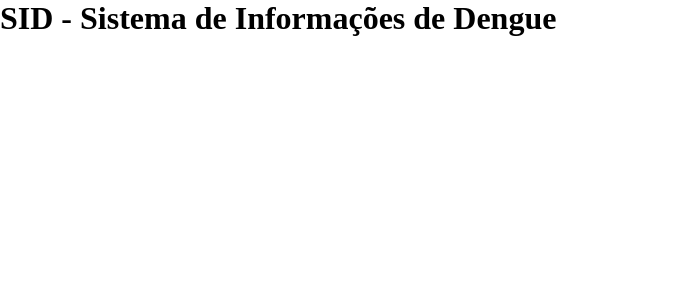
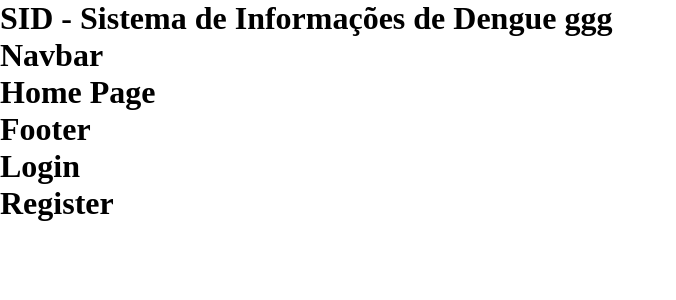
Before and after one commit to henriqueedu2001/sid-webpage, a Next.js app: page / in a window 1280 px wide. Shown: the top 300 px of the page, without its empty margins (0-676 px from the left). Built offline with nearby package versions, Linux system fonts and the light colour scheme.

Commit message:
feat: add home, login and register pages

```diff
--- a/src/app/page.js
+++ b/src/app/page.js
@@ -1,7 +1,14 @@
+import HomePage from "@/pages/HomePage/HomePage";
+import Login from "@/pages/Login/Login";
+import Register from "@/pages/Register/Register";
+
 export default function Home() {
   return (
     <div>
-      <h1>SID - Sistema de Informações de Dengue</h1>
+      <h1>SID - Sistema de Informações de Dengue ggg</h1>
+      <HomePage></HomePage>
+      <Login></Login>
+      <Register></Register>
     </div>
   );
 }
--- /dev/null
+++ b/src/components/Footer/Footer.jsx
@@ -0,0 +1,14 @@
+import React from 'react'
+
+import './Footer.css';
+
+function Footer() {
+
+  return (
+    <div>
+      <h1>Footer</h1>
+    </div>
+  )
+}
+
+export default Footer
--- /dev/null
+++ b/src/components/Navbar/Navbar.jsx
@@ -0,0 +1,14 @@
+import React from 'react'
+
+import './Navbar.css';
+
+function Navbar() {
+
+  return (
+    <div>
+      <h1>Navbar</h1>
+    </div>
+  )
+}
+
+export default Navbar
--- /dev/null
+++ b/src/pages/HomePage/HomePage.jsx
@@ -0,0 +1,18 @@
+import React from 'react'
+
+import Navbar from '@/components/Navbar/Navbar';
+import Footer from '@/components/Footer/Footer';
+import './HomePage.css';
+
+function HomePage() {
+
+  return (
+    <div>
+      <Navbar></Navbar>
+      <h1>Home Page</h1>
+      <Footer></Footer>
+    </div>
+  )
+}
+
+export default HomePage
--- /dev/null
+++ b/src/pages/Login/Login.jsx
@@ -0,0 +1,14 @@
+import React from 'react'
+
+import './Login.css';
+
+function Login() {
+
+  return (
+    <div>
+      <h1>Login</h1>
+    </div>
+  )
+}
+
+export default Login
--- /dev/null
+++ b/src/pages/Register/Register.jsx
@@ -0,0 +1,14 @@
+import React from 'react'
+
+import './Register.css';
+
+function Register() {
+
+  return (
+    <div>
+      <h1>Register</h1>
+    </div>
+  )
+}
+
+export default Register
```
Also changed, not shown: src/components/Footer/Footer.css (added), src/components/Navbar/Navbar.css (added), src/pages/HomePage/HomePage.css (added), src/pages/Login/Login.css (added), src/pages/Register/Register.css (added).
